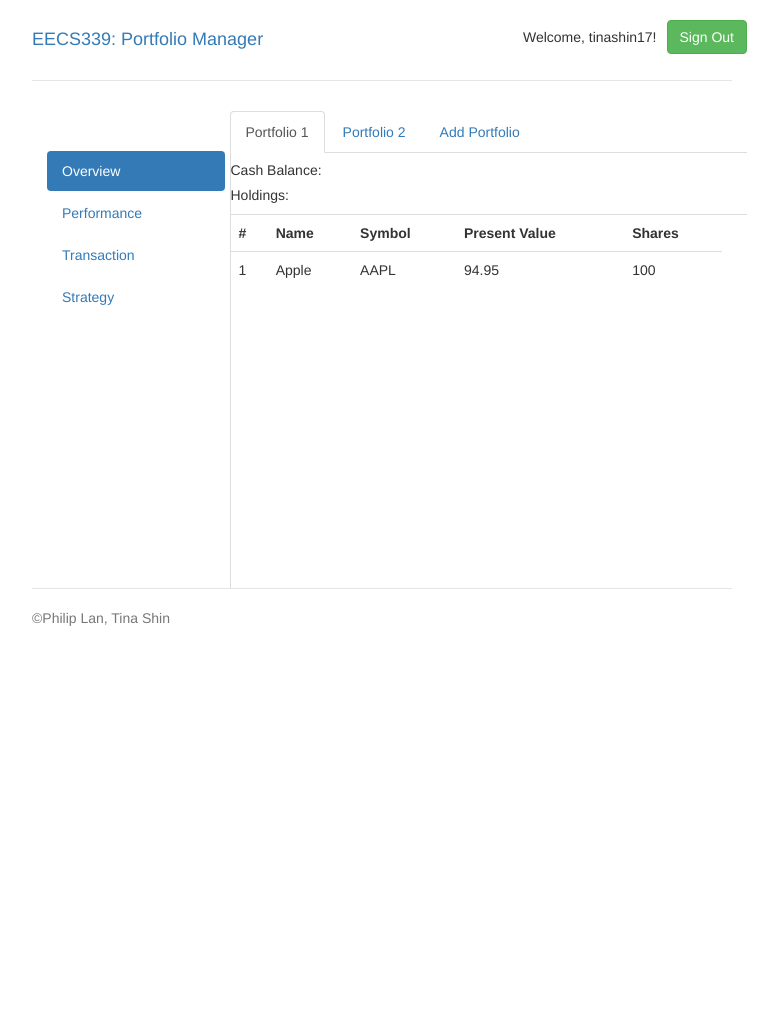
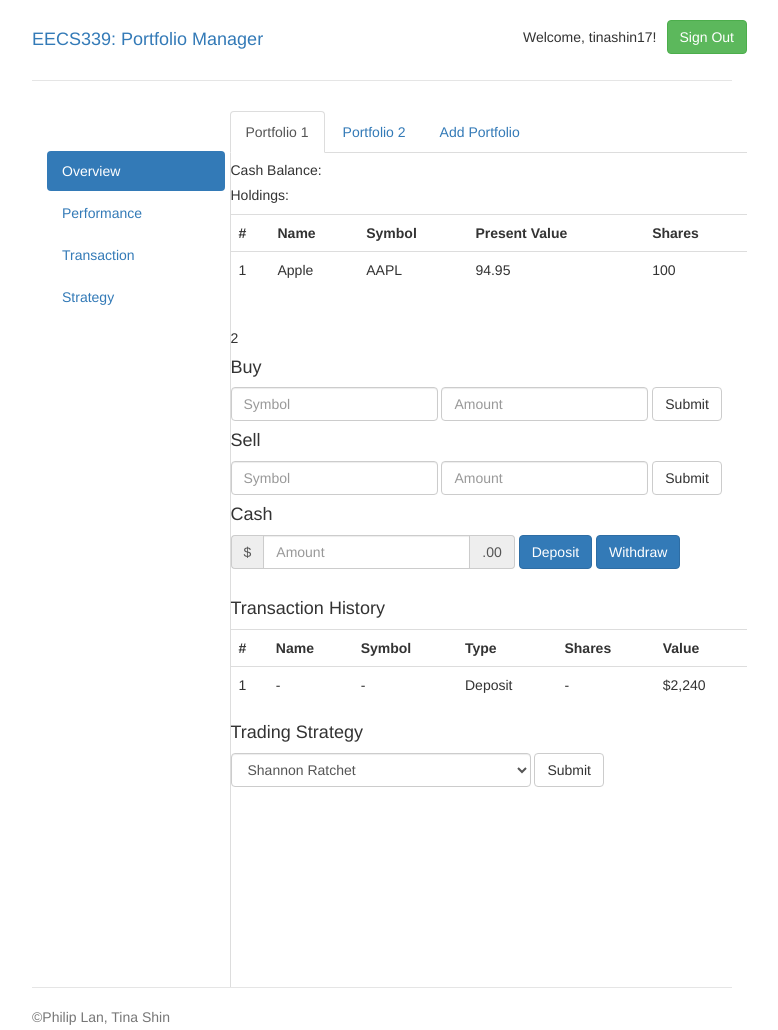
Before and after one commit to philipslan/StockPortfolio, a plain HTML site: page overview.html in a window 1280 px wide. Shown: the whole page, without its empty margins (258-1036 px from the left). Before the commit the page ends 800 px from the top, so only its background shows below. Drawn offline with nearby package versions, Linux system fonts and the light colour scheme.

Commit message:
transaction and strategy layout

```diff
--- a/overview.html
+++ b/overview.html
@@ -56,8 +56,8 @@
 
               <div class="tab-content folder">
                 <div role="tabpanel" class="tab-pane fade in active" id="portfolio1">
+
                   <div role='tabpanel' class='tab-pane fade in active' id='overview'>
-
                     <h5>Cash Balance:</h5>
                     <h5>Holdings:</h5>
                     <table class="table table-hover">
@@ -67,7 +67,6 @@
                         <th>Symbol</th>
                         <th>Present Value</th>
                         <th>Shares</th>
-                        <th>
                       </tr>
                       <tr>
                         <td>1</td>
@@ -78,23 +77,95 @@
                       </tr>
                     </table>
                     <br>
+                  </div>
 
+                  <div role='tabpanel' class='tab-pane fade in' id='performance'>2</div>
+
+              <!-- Transaction in Portfolio1 -->
+
+                  <div role='tabpanel' class='tab-pane fade in' id='transaction'>
+                    <h4>Buy</h4>
+                      <form class="form-inline">
+                        <div class="form-group">
+                          <input type="email" class="form-control" id="exampleInputEmail3" placeholder="Symbol">
+                        </div>
+                        <div class="form-group">
+                          <input type="password" class="form-control" id="exampleInputPassword3" placeholder="Amount">
+                        </div>
+                        <button type="submit" class="btn btn-default">Submit</button>
+                      </form>
+
+                    <h4>Sell</h4>
+                      <form class="form-inline">
+                        <div class="form-group">
+                          <input type="email" class="form-control" id="exampleInputEmail3" placeholder="Symbol">
+                        </div>
+                        <div class="form-group">
+                          <input type="password" class="form-control" id="exampleInputPassword3" placeholder="Amount">
+                        </div>
+                        <button type="submit" class="btn btn-default">Submit</button>
+                      </form>
+
+                    <h4>Cash</h4>
+                      <form class="form-inline">
+                        <div class="form-group">
+                          <div class="input-group">
+                            <div class="input-group-addon">$</div>
+                            <input type="text" class="form-control" id="exampleInputAmount" placeholder="Amount">
+                            <div class="input-group-addon">.00</div>
+                          </div>
+                        </div>
+                        <button type="submit" class="btn btn-primary">Deposit</button>
+                        <button type="submit" class="btn btn-primary">Withdraw</button>
+                      </form>
+                      <br>
+                      <h4>Transaction History</h4>
+                      <table class="table table-hover">
+                      <tr>
+                        <th>#</th>
+                        <th>Name</th>
+                        <th>Symbol</th>
+                        <th>Type</th>
+                        <th>Shares</th>
+                        <th>Value</th>
+                      </tr>
+                      <tr>
+                        <td>1</td>
+                        <td>-</td>
+                        <td>-</td>
+                        <td>Deposit</td>
+                        <td>-</td>
+                        <td>$2,240</td>
+                      </tr>
+                    </table>
                   </div>
-                  <div role='tabpanel' class='tab-pane fade' id='performance'>2</div>
-                  <div role='tabpanel' class='tab-pane fade' id='transaction'>3</div>
-                  <div role='tabpanel' class='tab-pane fade' id='strategy'>4</div>
+
+                  <div role='tabpanel' class='tab-pane fade in' id='strategy'>
+                    <h4>Trading Strategy</h4>
+                    <form class='form-inline'>
+                    <select class="form-control" style="width:300px">
+                      <option>Shannon Ratchet</option>
+                      <option>Strategy 2</option>
+                      <option>Strategy 3</option>
+                      <option>Strategy 4</option>
+                      <option>Strategy 5</option>
+                    </select>
+                    <button type="submit" class="btn btn-default">Submit</button>
+                    </form>
+                  </div>
+
                 </div>
-                <div role="tabpanel" class="tab-pane fade" id="portfolio2">
-                  <div role='tabpanel' class='tab-pane fade' id='overview'>5</div>
-                  <div role='tabpanel' class='tab-pane fade' id='performance'>6</div>
-                  <div role='tabpanel' class='tab-pane fade' id='transaction'>7</div>
-                  <div role='tabpanel' class='tab-pane fade' id='strategy'>8</div>
+                <div role="tabpanel" class="tab-pane fade in" id="portfolio2">
+                  <div role='tabpanel' class='tab-pane fade in' id='overview'>5</div>
+                  <div role='tabpanel' class='tab-pane fade in' id='performance'>6</div>
+                  <div role='tabpanel' class='tab-pane fade in' id='transaction'>7</div>
+                  <div role='tabpanel' class='tab-pane fade in' id='strategy'>8</div>
                 </div>
-                <div role="tabpanel" class="tab-pane fade" id="add">
-                  <div role='tabpanel' class='tab-pane fade' id='overview'>9</div>
-                  <div role='tabpanel' class='tab-pane fade' id='performance'>10</div>
-                  <div role='tabpanel' class='tab-pane fade' id='transaction'>11</div>
-                  <div role='tabpanel' class='tab-pane fade' id='strategy'>12</div>
+                <div role="tabpanel" class="tab-pane fade in" id="add">
+                  <div role='tabpanel' class='tab-pane fade in' id='overview'>9</div>
+                  <div role='tabpanel' class='tab-pane fade in' id='performance'>10</div>
+                  <div role='tabpanel' class='tab-pane fade in' id='transaction'>11</div>
+                  <div role='tabpanel' class='tab-pane fade in' id='strategy'>12</div>
                 </div>
               </div>
           </div>
```
